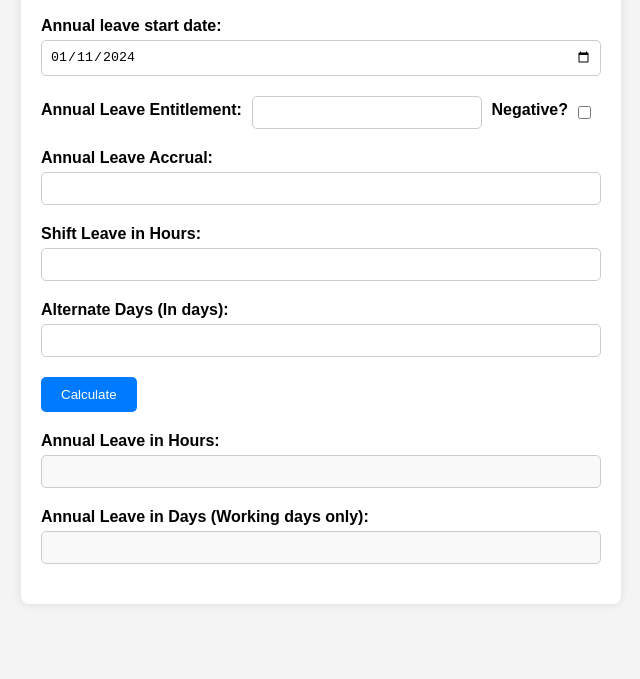
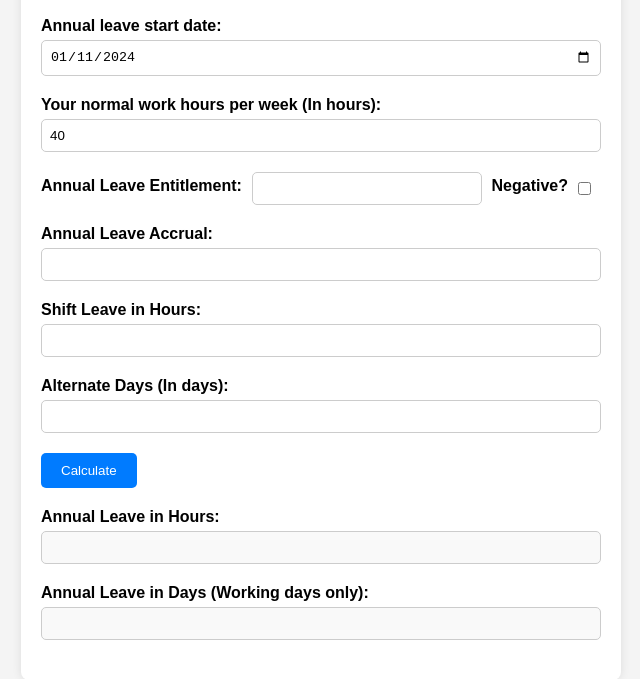
Before and after one commit to brite-v/annual-leave-calculator, a plain HTML site: page index.html in a window 1280 px wide. Shown: the part 211-890 px from the top of the page, without its empty margins (319-959 px from the left). Before the commit the page ends 835 px from the top, so only its background shows below. Drawn offline with Linux system fonts and the light colour scheme.

Commit message:
Update index.html

```diff
--- a/index.html
+++ b/index.html
@@ -20,6 +20,10 @@
             <div class="form-group">
                 <label for="annualLeaveStartDate">Annual leave start date:</label>
                 <input type="date" id="annualLeaveStartDate" name="annualLeaveStartDate">
+            </div>
+            <div class="form-group">
+                <label for="normalWorkHours">Your normal work hours per week (In hours):</label>
+                <input type="number" id="normalWorkHours" name="normalWorkHours" min="0" value="40">
             </div>
             <div class="checkbox-group">
                 <label for="annualLeaveEntitlement">Annual Leave Entitlement:</label>
```
